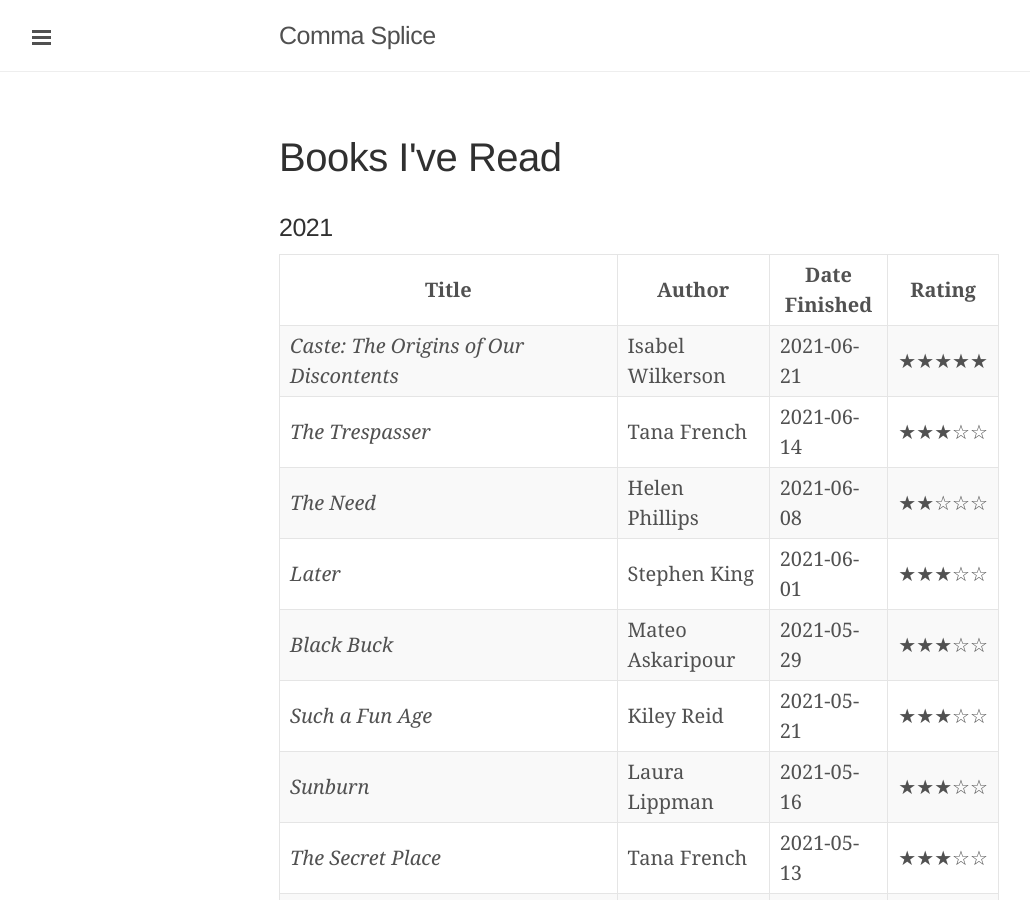
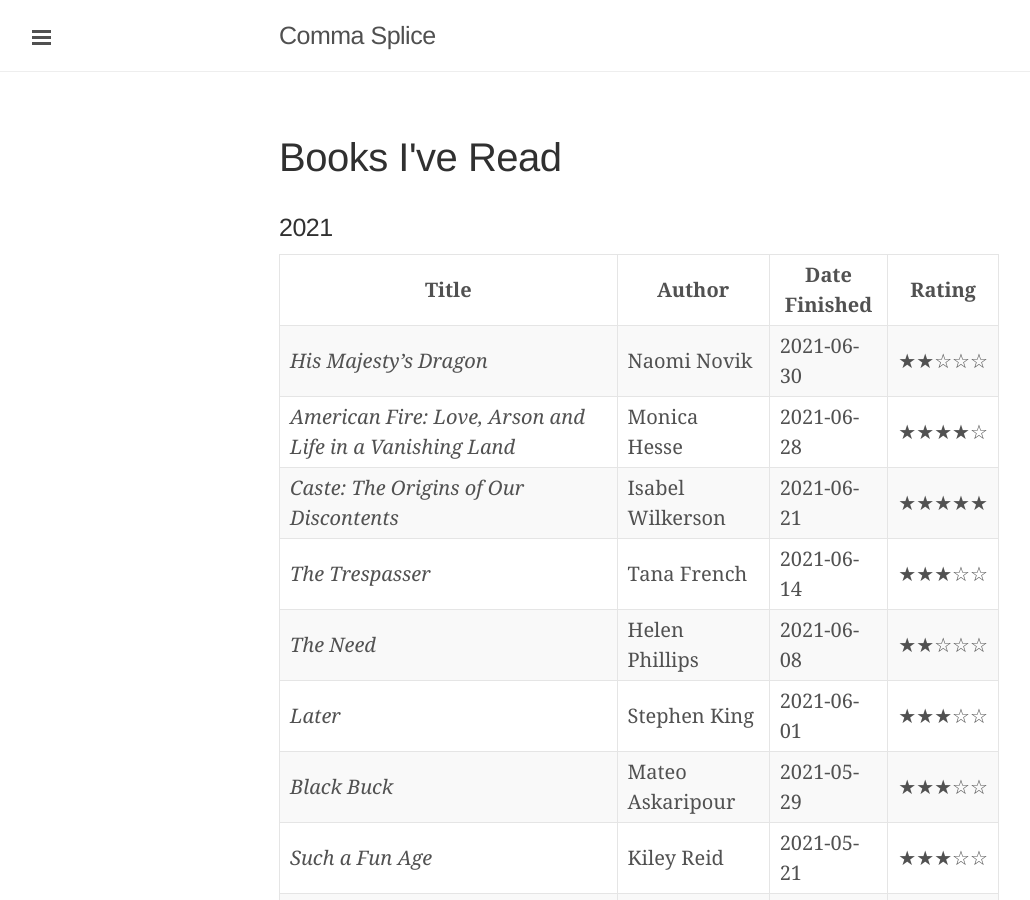
Before and after one commit to davidixon/davidixon.github.io, a Jekyll site: the page built from books.md, in a window 1280 px wide and 900 px high. Shown: the whole window, without its empty margins (1-1031 px from the left). Built offline with Jekyll 4.4.1, drawn with Linux system fonts in a browser that asks for light colours.

Commit message:
updated book log

```diff
--- a/books.md
+++ b/books.md
@@ -7,6 +7,8 @@ permalink: /books/
 
 | Title | Author | Date Finished | Rating |
 | ----- | ------ | ------------- | ------ |
+| *His Majesty's Dragon* | Naomi Novik | 2021-06-30 | ★★☆☆☆ |
+| *American Fire: Love, Arson and Life in a Vanishing Land* | Monica Hesse | 2021-06-28 | ★★★★☆ |
 | *Caste: The Origins of Our Discontents* | Isabel Wilkerson | 2021-06-21 | ★★★★★ |
 | *The Trespasser* | Tana French | 2021-06-14 | ★★★☆☆ |
 | *The Need* | Helen Phillips | 2021-06-08 | ★★☆☆☆ |
```
